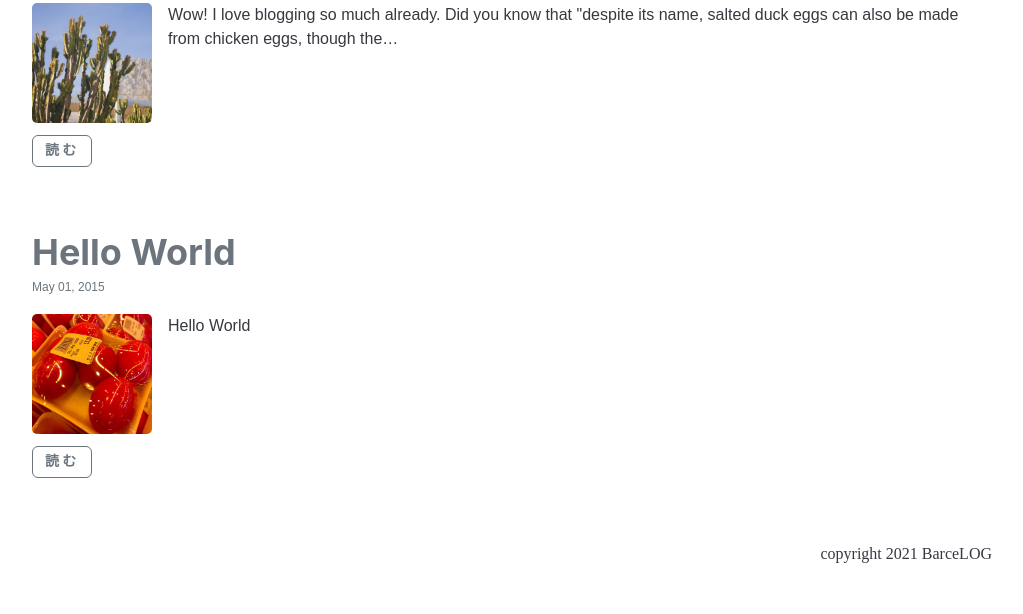
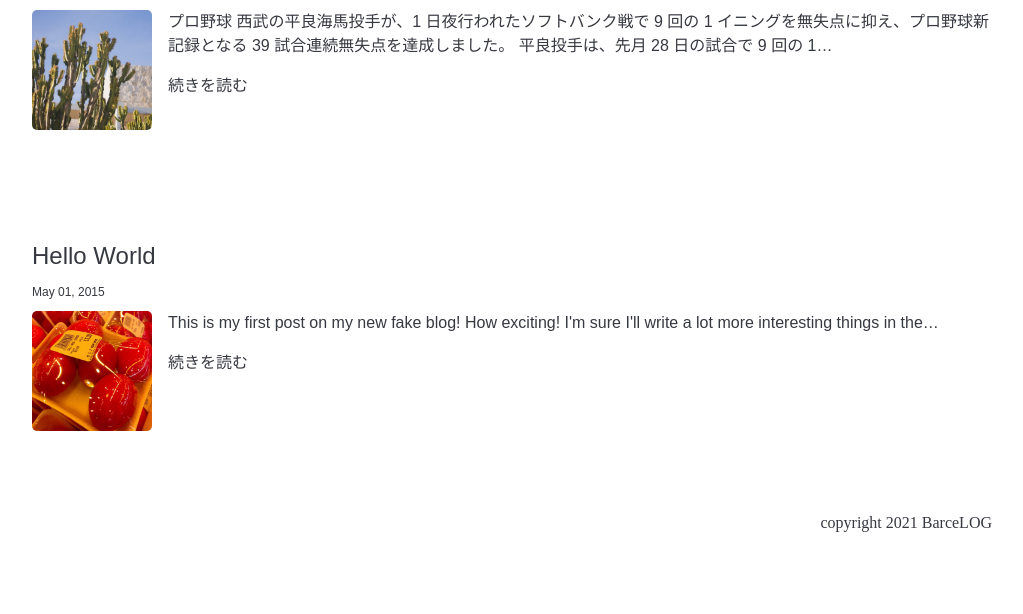
Before and after one commit to eiske0805/barcelog, a Gatsby site: page / in a window 1280 px wide. Shown: the part 679-1293 px from the top of the page, without its empty margins (128-1151 px from the left). After the commit the page ends 1262 px from the top, so only its background shows below. Built offline with nearby package versions, Linux system fonts and the light colour scheme; Gatsby itself is replaced by a stand-in of ours; a web font is replaced by a local one.

Commit message:
third commit

```diff
--- a/content/blog/my-second-post/index.md
+++ b/content/blog/my-second-post/index.md
@@ -4,6 +4,13 @@ date: "2015-05-06T23:46:37.121Z"
 image: "./saboten.jpg"
 ---
 
+プロ野球 西武の平良海馬投手が、1 日夜行われたソフトバンク戦で 9 回の 1 イニングを無失点に抑え、プロ野球新記録となる 39 試合連続無失点を達成しました。
+
+平良投手は、先月 28 日の試合で 9 回の 1 イニングを無失点に抑えて、15 年前の平成 18 年に当時阪神の藤川球児さんがマークしたプロ野球記録に並ぶ、38 試合連続無失点を達成しました。
+
+そして 1 日夜、福岡市の PayPay ドームで行われたソフトバンク戦で、1 対 0 の 9 回に 2 人目のピッチャーとしてマウンドに上がりました。
+
+平良投手は、先頭バッターを空振り三振で打ち取ったあと、2 人目の柳田悠岐選手にヒットを打たれて、その後 2 アウト二塁となりましたが、後続を抑えて、プロ野球新記録となる 39 試合連続無失点を達成しました。
 Wow! I love blogging so much already.
 
 Did you know that "despite its name, salted duck eggs can also be made from
--- a/content/blog/new-beginnings/index.md
+++ b/content/blog/new-beginnings/index.md
@@ -1,5 +1,5 @@
 ---
-title: New Beginnings
+title: あい上おかきくけこサシ酢aabbbccddii
 date: "2015-05-28T22:40:32.169Z"
 description: This is a custom description for SEO and Open Graph purposes, rather than the default generated excerpt. Simply add a description field to the frontmatter.
 image: "./tori.jpg"
@@ -11,6 +11,16 @@ right at the coast of the Semantics, a large language ocean. A small river named
 Duden flows by their place and supplies it with the necessary regelialia.
 
 ## On deer horse aboard tritely yikes and much
+
+プロ野球 西武の平良海馬投手が、1 日夜行われたソフトバンク戦で 9 回の 1 イニングを無失点に抑え、プロ野球新記録となる 39 試合連続無失点を達成しました。
+
+平良投手は、先月 28 日の試合で 9 回の 1 イニングを無失点に抑えて、15 年前の平成 18 年に当時阪神の藤川球児さんがマークしたプロ野球記録に並ぶ、38 試合連続無失点を達成しました。
+
+そして 1 日夜、福岡市の PayPay ドームで行われたソフトバンク戦で、1 対 0 の 9 回に 2 人目のピッチャーとしてマウンドに上がりました。
+
+平良投手は、先頭バッターを空振り三振で打ち取ったあと、2 人目の柳田悠岐選手にヒットを打たれて、その後 2 アウト二塁となりましたが、後続を抑えて、プロ野球新記録となる 39 試合連続無失点を達成しました。
+
+平良投手は沖縄県出身の 21 歳。最速 160 キロのストレートとキレのある変化球を持ち味に、昨シーズンはリーグ 2 位の 33 ホールドをあげて新人王に輝きました。
 
 The Big Oxmox advised her not to do so, because there were thousands of bad
 Commas, wild Question Marks and devious Semikoli, but the Little Blind Text
--- a/gatsby-config.js
+++ b/gatsby-config.js
@@ -6,7 +6,7 @@ module.exports = {
       name: `Kyle Mathews`,
       summary: `who lives and works in San Francisco building useful things.`,
     },
-    description: `バルセロナ在住の筆者が、カタルーニャについてアレコレ綴っているブログです。コンタクトはSNSまで。`,
+    description: `バルセロナ在住の筆者が、現地のことをアレコレ綴っているブログです。コンタクトはSNSまで。`,
     siteUrl: `https://gatsbystarterblogsource.gatsbyjs.io/`,
     social: {
       twitter: `barcelog2021`,
--- a/src/components/bio.js
+++ b/src/components/bio.js
@@ -28,7 +28,7 @@ const Bio = () => {
 
   return (
     <>
-      <Flex mt={12}>
+      <Flex mt={12} px={4}>
         <Box flexBasis="60px" flexShrink="0" mr={3}>
           <Link to="/">
             <StaticImage
@@ -38,7 +38,7 @@ const Bio = () => {
             />
           </Link>
         </Box>
-        <Text>{description}</Text>
+        <Text fontSize={{ base: "14px", sm: "16px" }}>{description}</Text>
       </Flex>
       <SnsNavi />
     </>
--- /dev/null
+++ b/src/components/blogItems.js
@@ -0,0 +1,87 @@
+import * as React from "react"
+import { Link } from "gatsby"
+import { GatsbyImage, getImage } from "gatsby-plugin-image"
+import { List, ListItem, Box, Flex, Heading, Text } from "@chakra-ui/react"
+
+const BlogItems = ({ posts }) => {
+  return (
+    <List my={16} ml={0}>
+      {posts.map(post => {
+        const title = post.frontmatter.title || post.fields.slug
+        return (
+          <Link to={post.fields.slug}>
+            <ListItem
+              key={post.fields.slug}
+              mt={20}
+              p={4}
+              borderRadius="6px"
+              transition=".2s"
+              _hover={{
+                boxShadow: "2xl",
+                transform: "translateY(-3px)",
+              }}
+            >
+              <Box as="section">
+                <Heading
+                  as="h2"
+                  fontWeight="light"
+                  fontSize={{ base: "20px", md: "24px" }}
+                  mb={2}
+                >
+                  {title}
+                </Heading>
+                <Text as="time" fontSize="xs">
+                  {post.frontmatter.date}
+                </Text>
+                <Flex mt={2}>
+                  <Box
+                    flexBasis={{ base: "80px", sm: "120px" }}
+                    flexShrink="0"
+                    mr={4}
+                  >
+                    <GatsbyImage
+                      image={getImage(post.frontmatter.image)}
+                      style={{ borderRadius: "5px" }}
+                      alt="abc"
+                    />
+                  </Box>
+                  <Flex direction="column">
+                    <Text
+                      fontSize={{ base: "14px", sm: "16px" }}
+                      dangerouslySetInnerHTML={{
+                        __html: post.excerpt,
+                      }}
+                    />
+                    <Text
+                      mt={{ base: 0, sm: 2, md: 4 }}
+                      textAlign={{ base: "right", md: "left" }}
+                    >
+                      続きを読む
+                    </Text>
+                  </Flex>
+                </Flex>
+                {/* <Flex mt={{ base: 1, sm: 0 }}>
+                  <Spacer />
+                  <Link to={post.fields.slug}>
+                    <Button
+                      _focus={{ boxShadow: "none" }}
+                      fontSize="sm"
+                      size="sm"
+                      variant="outline"
+                      color="gray"
+                      _hover={{ color: "red" }}
+                    >
+                      読む
+                    </Button>
+                  </Link>
+                </Flex> */}
+              </Box>
+            </ListItem>
+          </Link>
+        )
+      })}
+    </List>
+  )
+}
+
+export default BlogItems
--- a/src/components/footer.js
+++ b/src/components/footer.js
@@ -17,7 +17,7 @@ const Footer = () => {
   const title = data.site.siteMetadata.title
 
   return (
-    <Flex as="footer">
+    <Flex as="footer" px={4}>
       <Spacer />
       <Text fontFamily="Kirang Haerang">
         copyright {new Date().getFullYear()} {title}
--- a/src/components/header.js
+++ b/src/components/header.js
@@ -19,7 +19,7 @@ const Header = ({ isRootPath }) => {
   const tag = isRootPath ? "h1" : "h2"
 
   return (
-    <Box as="header">
+    <Box as="header" px={4}>
       <Heading as={tag} fontFamily="Kirang Haerang">
         <Link to="/">{title}</Link>
       </Heading>
--- a/src/components/layout.js
+++ b/src/components/layout.js
@@ -9,9 +9,10 @@ const Layout = ({ location, children }) => {
   const isRootPath = location.pathname === rootPath
 
   return (
-    <Box maxW="62em" mx="auto" py={12} px={4}>
+    // <Box maxW="62em" mx="auto" py={12} px={4}>
+    <Box maxW="62em" mx="auto" py={12}>
       <Header isRootPath={isRootPath} />
-      <main>{children}</main>
+      <Box as="main">{children}</Box>
       <Footer />
     </Box>
   )
--- a/src/components/snsNavi.js
+++ b/src/components/snsNavi.js
@@ -20,9 +20,8 @@ const SnsNavi = () => {
   const instagram = data.site.siteMetadata.social.instagram
 
   return (
-    <Flex mt={1}>
+    <Flex mt={1} px={4}>
       <Spacer />
-
       <Link
         _focus={{ boxShadow: "none" }}
         mr={1}
@@ -37,7 +36,6 @@ const SnsNavi = () => {
           height="20px"
           viewBox="0 0 512 512"
           fill="gray"
-          _hover={{ fill: "red" }}
         >
           <path d="M224.1 141c-63.6 0-114.9 51.3-114.9 114.9s51.3 114.9 114.9 114.9S339 319.5 339 255.9 287.7 141 224.1 141zm0 189.6c-41.1 0-74.7-33.5-74.7-74.7s33.5-74.7 74.7-74.7 74.7 33.5 74.7 74.7-33.6 74.7-74.7 74.7zm146.4-194.3c0 14.9-12 26.8-26.8 26.8-14.9 0-26.8-12-26.8-26.8s12-26.8 26.8-26.8 26.8 12 26.8 26.8zm76.1 27.2c-1.7-35.9-9.9-67.7-36.2-93.9-26.2-26.2-58-34.4-93.9-36.2-37-2.1-147.9-2.1-184.9 0-35.8 1.7-67.6 9.9-93.9 36.1s-34.4 58-36.2 93.9c-2.1 37-2.1 147.9 0 184.9 1.7 35.9 9.9 67.7 36.2 93.9s58 34.4 93.9 36.2c37 2.1 147.9 2.1 184.9 0 35.9-1.7 67.7-9.9 93.9-36.2 26.2-26.2 34.4-58 36.2-93.9 2.1-37 2.1-147.8 0-184.8zM398.8 388c-7.8 19.6-22.9 34.7-42.6 42.6-29.5 11.7-99.5 9-132.1 9s-102.7 2.6-132.1-9c-19.6-7.8-34.7-22.9-42.6-42.6-11.7-29.5-9-99.5-9-132.1s-2.6-102.7 9-132.1c7.8-19.6 22.9-34.7 42.6-42.6 29.5-11.7 99.5-9 132.1-9s102.7-2.6 132.1 9c19.6 7.8 34.7 22.9 42.6 42.6 11.7 29.5 9 99.5 9 132.1s2.7 102.7-9 132.1z"></path>
         </Box>
@@ -51,7 +49,6 @@ const SnsNavi = () => {
           height="20px"
           viewBox="0 0 512 512"
           fill="gray"
-          _hover={{ fill: "red" }}
         >
           <path d="M459.37 151.716c.325 4.548.325 9.097.325 13.645 0 138.72-105.583 298.558-298.558 298.558-59.452 0-114.68-17.219-161.137-47.106 8.447.974 16.568 1.299 25.34 1.299 49.055 0 94.213-16.568 130.274-44.832-46.132-.975-84.792-31.188-98.112-72.772 6.498.974 12.995 1.624 19.818 1.624 9.421 0 18.843-1.3 27.614-3.573-48.081-9.747-84.143-51.98-84.143-102.985v-1.299c13.969 7.797 30.214 12.67 47.431 13.319-28.264-18.843-46.781-51.005-46.781-87.391 0-19.492 5.197-37.36 14.294-52.954 51.655 63.675 129.3 105.258 216.365 109.807-1.624-7.797-2.599-15.918-2.599-24.04 0-57.828 46.782-104.934 104.934-104.934 30.213 0 57.502 12.67 76.67 33.137 23.715-4.548 46.456-13.32 66.599-25.34-7.798 24.366-24.366 44.833-46.132 57.827 21.117-2.273 41.584-8.122 60.426-16.243-14.292 20.791-32.161 39.308-52.628 54.253z"></path>
         </Box>
--- a/src/pages/index.js
+++ b/src/pages/index.js
@@ -1,26 +1,17 @@
 import * as React from "react"
-import { Link, graphql } from "gatsby"
-import { GatsbyImage, getImage } from "gatsby-plugin-image"
-import {
-  ChakraProvider,
-  List,
-  ListItem,
-  Box,
-  Flex,
-  Button,
-  Heading,
-  Text,
-} from "@chakra-ui/react"
+import { graphql } from "gatsby"
+import { ChakraProvider } from "@chakra-ui/react"
+import "@fontsource/kiwi-maru"
 
 import theme from "../theme/theme"
 import Bio from "../components/bio"
 import Layout from "../components/layout"
 import Seo from "../components/seo"
+import BlogItems from "../components/blogItems"
 
 const BlogIndex = ({ data, location }) => {
   const siteTitle = data.site.siteMetadata?.title || `Title`
   const posts = data.allMarkdownRemark.nodes
-  // const image = getImage(data.allMarkdownRemark.nodes.frontmatter.image)
 
   if (posts.length === 0) {
     return (
@@ -41,50 +32,7 @@ const BlogIndex = ({ data, location }) => {
       <Layout location={location} title={siteTitle}>
         <Seo title="All posts" />
         <Bio />
-        <List my={16} ml={0}>
-          {posts.map(post => {
-            const title = post.frontmatter.title || post.fields.slug
-            return (
-              <ListItem key={post.fields.slug} mt={16}>
-                <Box as="article">
-                  <Heading as="h2" color="gray">
-                    {title}
-                  </Heading>
-                  <Text as="time" fontSize="xs" color="gray" mt={5}>
-                    {post.frontmatter.date}
-                  </Text>
-                  <Flex mt={4}>
-                    <Box flexBasis="120px" flexShrink="0" mr={4}>
-                      <GatsbyImage
-                        image={getImage(post.frontmatter.image)}
-                        style={{ borderRadius: "5px" }}
-                        alt="abc"
-                      />
-                    </Box>
-                    <Text
-                      dangerouslySetInnerHTML={{
-                        __html: post.frontmatter.description || post.excerpt,
-                      }}
-                    />
-                  </Flex>
-                  <Link to={post.fields.slug}>
-                    <Button
-                      mt={3}
-                      fontSize="sm"
-                      size="sm"
-                      variant="outline"
-                      color="gray"
-                      _hover={{ color: "red" }}
-                      letterSpacing=".2rem"
-                    >
-                      読む
-                    </Button>
-                  </Link>
-                </Box>
-              </ListItem>
-            )
-          })}
-        </List>
+        <BlogItems posts={posts} />
       </Layout>
     </ChakraProvider>
   )
@@ -101,14 +49,13 @@ export const pageQuery = graphql`
     }
     allMarkdownRemark(sort: { fields: [frontmatter___date], order: DESC }) {
       nodes {
-        excerpt
+        excerpt(pruneLength: 120)
         fields {
           slug
         }
         frontmatter {
           date(formatString: "MMMM DD, YYYY")
           title
-          description
           image {
             childImageSharp {
               gatsbyImageData(
--- a/src/theme/theme.js
+++ b/src/theme/theme.js
@@ -4,13 +4,10 @@ const theme = extendTheme({
   colors: {
     black: "#373940",
     gray: "#6c757d",
-    blue: "#86A5DA",
-    lightBlue: "#80B9D7",
-    purple: "#E282CA",
-    green: "#7FDCB4",
     red: "#FFAB93",
   },
   fonts: {
+    heading: "Kiwi Maru, sans-serif",
     body: "Kiwi Maru, sans-serif",
   },
   styles: {
@@ -20,8 +17,15 @@ const theme = extendTheme({
         fontWeight: "light",
       },
       a: {
+        transition: ".2s",
         _hover: {
           color: "#fc6e78",
+        },
+      },
+      svg: {
+        transition: ".2s",
+        _hover: {
+          fill: "#fc6e78",
         },
       },
     },
```
Also changed, not shown: src/templates/blog-post.js (+17 -19 lines).
